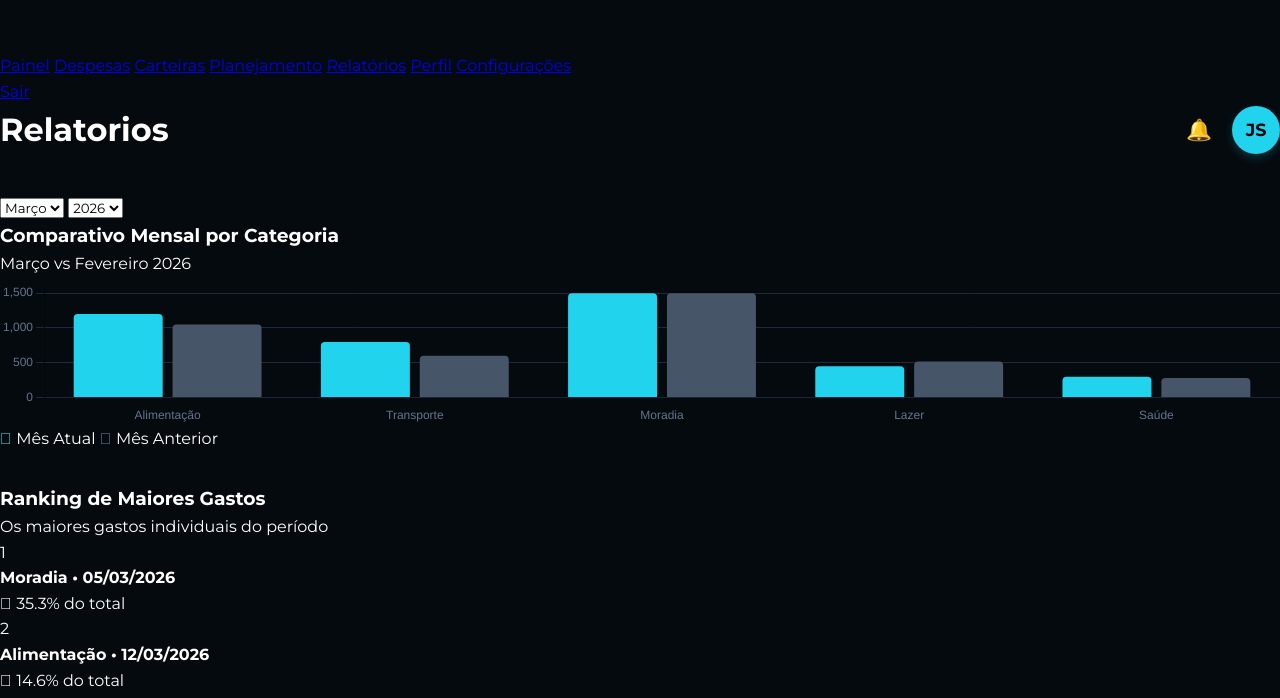
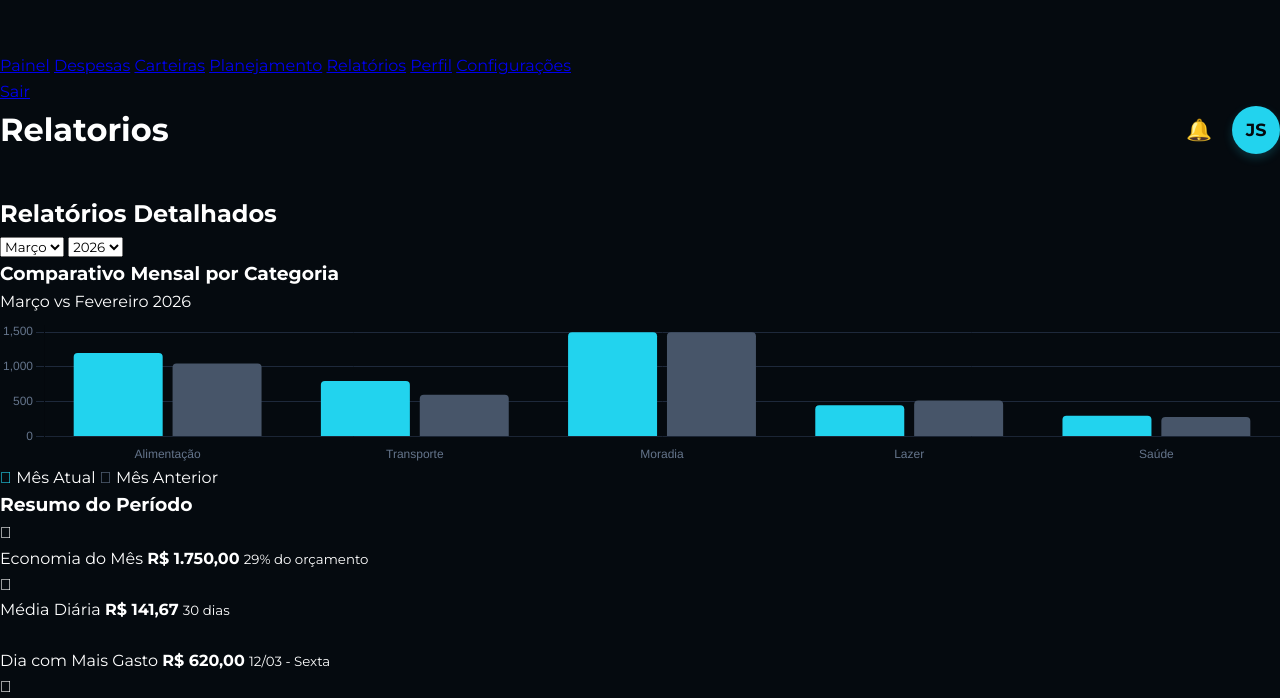
Before and after one commit to joaogabriel365/visionfinanceatualizado, a plain HTML site: page dashboard.html in a window 1280 px wide. Both pictures are taken after a click on the link "Relatórios". Shown: the part 94-792 px from the top of the page. Drawn offline with nearby package versions, Linux system fonts and the light colour scheme.

Commit message:
Refactor ranking section in dashboard.html

```diff
--- a/dashboard.html
+++ b/dashboard.html
@@ -214,7 +214,7 @@
         </div>
         <div id="section-relatorios" class="content-section" style="display: none;">
     <div class="section-header-row">
-        <div class="report-filters">
+        <h2>Relatórios Detalhados</h2> <div class="report-filters">
             <select id="reportFilterMonth" class="filter-select">
                 <option value="03">Março</option>
             </select>
@@ -225,7 +225,6 @@
     </div>
 
     <div class="reports-grid">
-        <div class="reports-main-col">
         <div class="chart-card-large">
             <h3>Comparativo Mensal por Categoria</h3>
             <p class="chart-subtitle">Março vs Fevereiro 2026</p>
@@ -235,14 +234,6 @@
             <div class="chart-legend-custom">
                 <span><i class="fas fa-square" style="color: #22d3ee;"></i> Mês Atual</span>
                 <span><i class="fas fa-square" style="color: #64748b;"></i> Mês Anterior</span>
-                </div>
-            </div>
-
-            <div class="table-card" style="margin-top: 2rem;">
-                <h3>Ranking de Maiores Gastos</h3>
-                <p class="chart-subtitle">Os maiores gastos individuais do período</p>
-                <div id="rankingGastosContainer" class="ranking-list">
-                    </div>
             </div>
         </div>
 
@@ -285,6 +276,13 @@
                 </div>
             </div>
         </aside>
+    </div>
+
+    <div class="ranking-container">
+        <h3>Ranking de Maiores Gastos</h3>
+        <p class="chart-subtitle">Os maiores gastos individuais do período</p>
+        <div id="rankingGastosContainer" class="ranking-list">
+            </div>
     </div>
 </div>
     </main>
```
Lines whose indentation alone changed are shown as unchanged.
